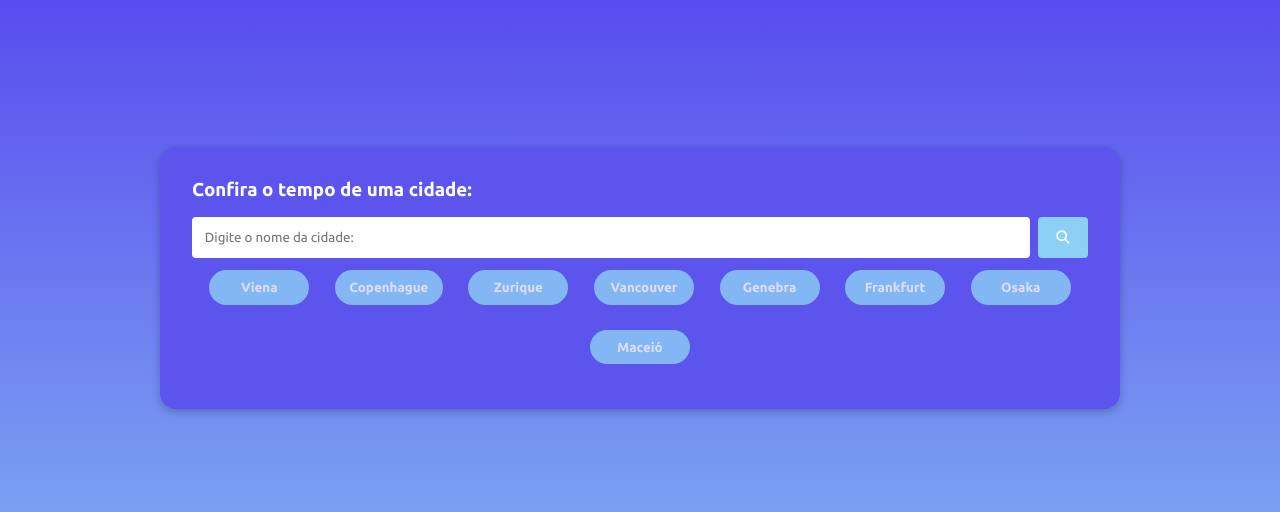
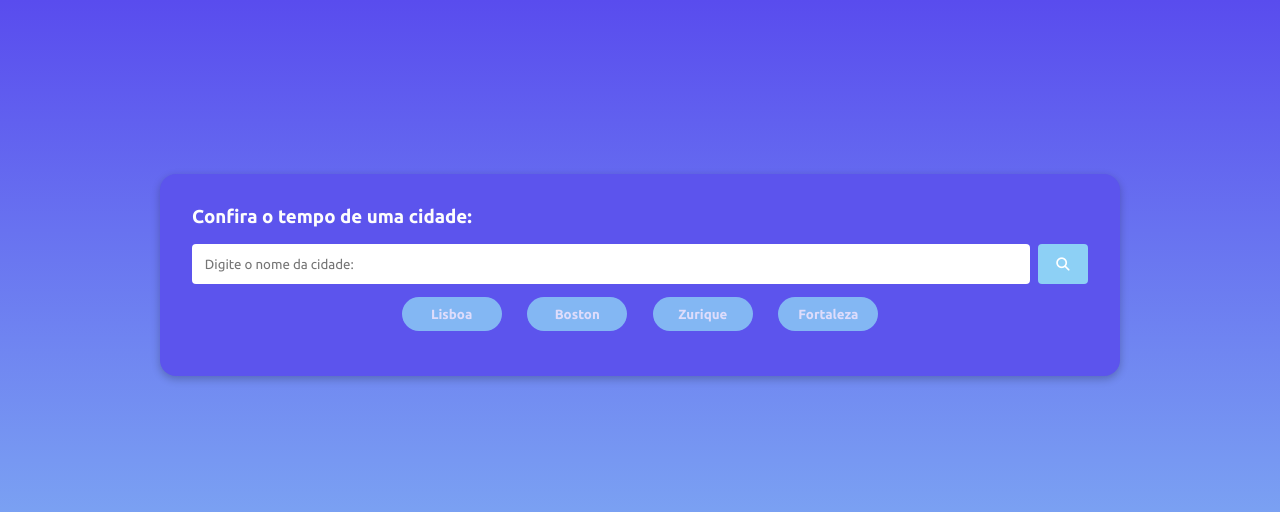
Before and after one commit to mateus-virgilio22/tempo_agora, a plain HTML site: page index.html in a window 1280 px wide. Shown: the top 512 px of the page. Drawn offline with Linux system fonts and the light colour scheme.

Commit message:
Correção de erros

```diff
--- a/css/style.css
+++ b/css/style.css
@@ -6,9 +6,10 @@
 
 body {
     background: linear-gradient(180deg, #594cee 0%, #8dd0f5 100%);
+    background-size: cover;
     display: flex;
     flex-direction: column;
-    justify-content: space-around;
+    justify-content: center;
     align-items: center;
     height: 100vh;
 }
@@ -18,7 +19,6 @@ body {
 }
 
 .container {
-    margin-top: 100px;
     width: 70vw;
     background-color: #5c54ed;
     box-shadow: rgba(0, 0, 0, 0.24) 0px 3px 8px;
--- a/index.html
+++ b/index.html
@@ -56,14 +56,10 @@
             <i class="fa-solid fa-spinner"></i>
           </div>
           <div id="suggestions">
-            <button id="viena">Viena</button>
-            <button id="copenhague">Copenhague</button>
+            <button id="lisboa">Lisboa</button>
+            <button id="boston">Boston</button>
             <button id="zurique">Zurique</button>
-            <button id="vancouver">Vancouver</button>
-            <button id="genebra">Genebra</button>
-            <button id="frankfurt">Frankfurt</button>
-            <button id="osaka">Osaka</button>
-            <button id="maceio">Maceió</button>
+            <button id="fortaleza">Fortaleza</button>
           </div>
     </div>
 
```
